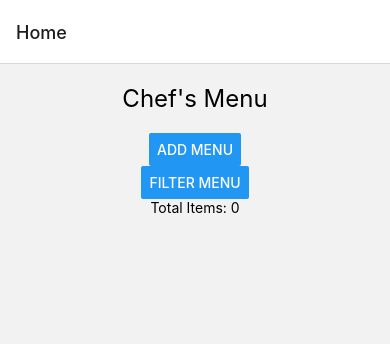
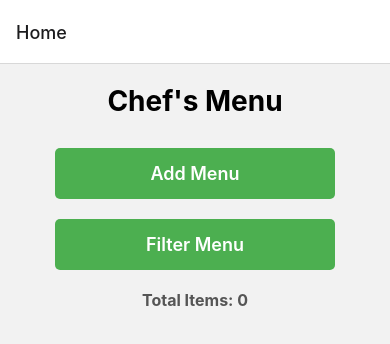
Before and after one commit to ST10438377/Mengue_Jorge_st10438377_MAST_PART, a React Native app: screen /Home in a window 390 px wide. Shown: the top 344 px of the page. Built offline with nearby package versions, Linux system fonts and the light colour scheme.

Commit message:
i have done the colour font and layout , and i did it on the HomeScreen.ts

```diff
--- a/screens/HomeScreen.tsx
+++ b/screens/HomeScreen.tsx
@@ -1,6 +1,6 @@
 // screens/HomeScreen.tsx
 import React, { useState, useEffect } from 'react';
-import { View, Text, Button, FlatList, StyleSheet } from 'react-native';
+import { View, Text, Button, FlatList, StyleSheet, TouchableOpacity } from 'react-native';
 import { NativeStackScreenProps } from '@react-navigation/native-stack';
 import { RootStackParamList } from '../types';
 
@@ -10,29 +10,33 @@ export default function HomeScreen({ navigation, route }: HomeScreenProps) {
   const [menuItems, setMenuItems] = useState<{ dishName: string, description: string, course: string, price: number }[]>([]);
 
   useEffect(() => {
-    // Check if newItem exists and is defined in route.params
     if (route.params?.newItem) {
       setMenuItems((prevItems) => [...prevItems, route.params.newItem as { dishName: string; description: string; course: string; price: number }]);
     }
   }, [route.params?.newItem]);
 
-
   return (
     <View style={styles.container}>
       <Text style={styles.title}>Chef's Menu</Text>
-      <Button title="Add Menu" onPress={() => navigation.navigate('AddMenu')} />
-      <Button title="Filter Menu" onPress={() => navigation.navigate('FilterMenu')} />
 
-      <Text>Total Items: {menuItems.length}</Text>
+      <TouchableOpacity style={styles.button} onPress={() => navigation.navigate('AddMenu')}>
+        <Text style={styles.buttonText}>Add Menu</Text>
+      </TouchableOpacity>
+
+      <TouchableOpacity style={styles.button} onPress={() => navigation.navigate('FilterMenu')}>
+        <Text style={styles.buttonText}>Filter Menu</Text>
+      </TouchableOpacity>
+
+      <Text style={styles.totalItemsText}>Total Items: {menuItems.length}</Text>
 
       <FlatList
         data={menuItems}
         keyExtractor={(item, index) => index.toString()}
         renderItem={({ item }) => (
           <View style={styles.menuItem}>
-            <Text>{item.dishName} - {item.course}</Text>
-            <Text>{item.description}</Text>
-            <Text>${item.price.toFixed(2)}</Text>
+            <Text style={styles.menuItemText}>{item.dishName} - {item.course}</Text>
+            <Text style={styles.descriptionText}>{item.description}</Text>
+            <Text style={styles.priceText}>${item.price.toFixed(2)}</Text>
           </View>
         )}
       />
@@ -46,13 +50,54 @@ const styles = StyleSheet.create({
     justifyContent: 'center',
     alignItems: 'center',
     padding: 20,
+
   },
   title: {
-    fontSize: 24,
+    fontSize: 28,
+    fontWeight: 'bold',
     marginBottom: 20,
+    color: 'black',
+  },
+  button: {
+    backgroundColor: '#4CAF50', // Green button
+    padding: 15,
+    marginVertical: 10,
+    borderRadius: 5,
+    width: '80%',
+    alignItems: 'center',
+  },
+  buttonText: {
+    color: 'white',
+    fontSize: 18,
+    fontWeight: '600',
+  },
+  totalItemsText: {
+    fontSize: 16,
+    fontWeight: 'bold',
+    marginVertical: 10,
+    color: '#555', // Light gray color for text
   },
   menuItem: {
     borderBottomWidth: 1,
-    paddingVertical: 10,
+    borderColor: '#ccc', // Light gray border
+    paddingVertical: 15,
+    width: '100%',
+    paddingHorizontal: 10,
+  },
+  menuItemText: {
+    fontSize: 18,
+    fontWeight: '500',
+    color: '#000', // Darker color for menu items
+  },
+  descriptionText: {
+    fontSize: 14,
+    color: '#777', // Lighter color for description
+    marginTop: 5,
+  },
+  priceText: {
+    fontSize: 16,
+    fontWeight: 'bold',
+    color: '#FF5733', // Orange color for price
+    marginTop: 5,
   },
 });
```
